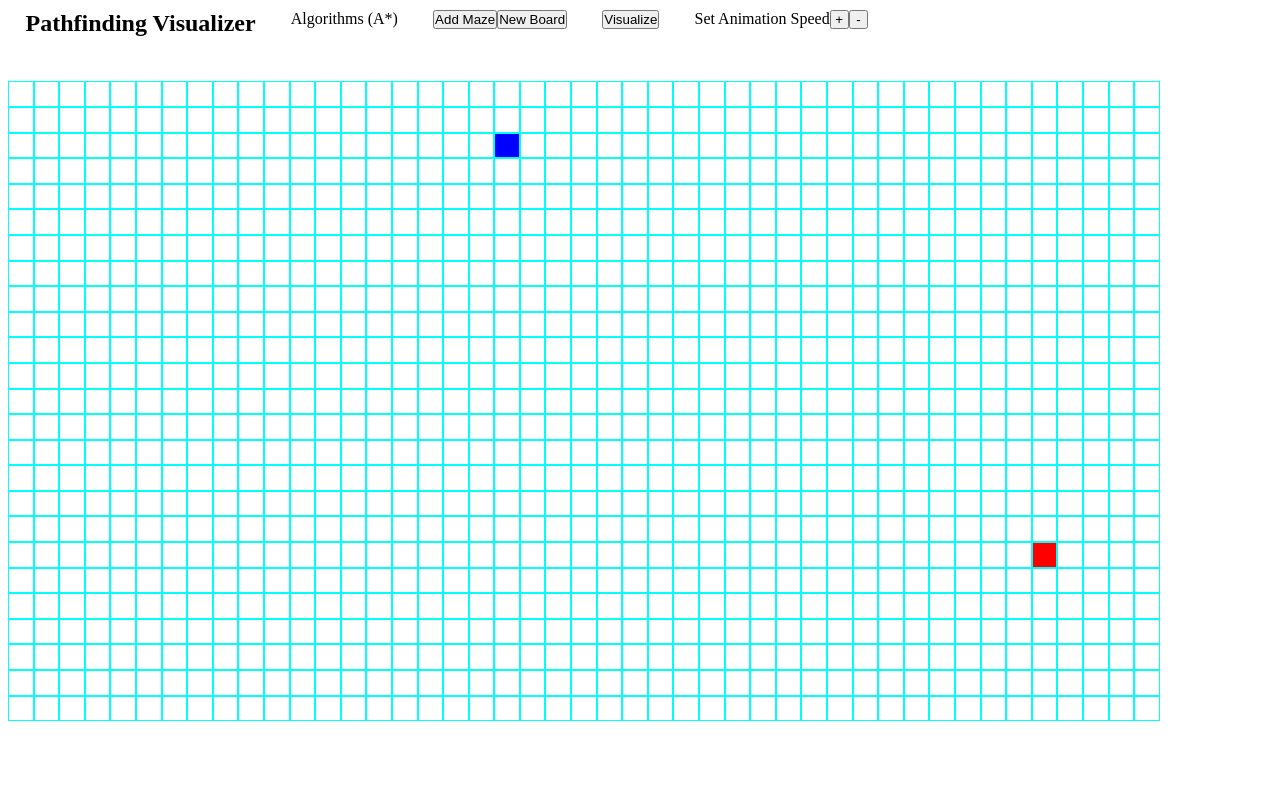
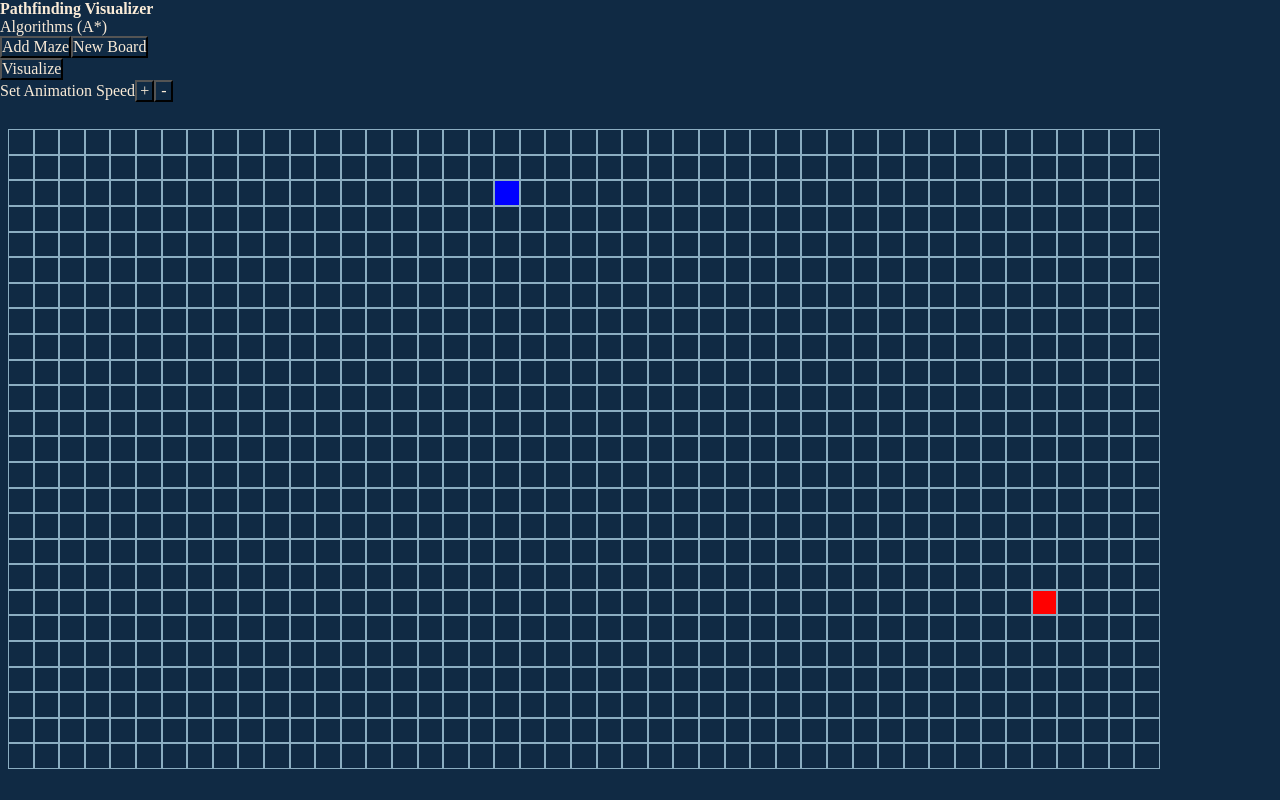
Before and after one commit to asafuli/React-Pathfinding-Visualizer-, a React (Create React App) app: page / in a window 1280 px wide. Built offline with nearby package versions, Linux system fonts and the light colour scheme.

Commit message:
style changes

```diff
--- a/src/App.js
+++ b/src/App.js
@@ -4,6 +4,7 @@ import Navbar from './components/Navbar';
 import IconList from './components/IconList';
 import Grid from './components/Grid';
 import Modal from './components/Modal';
+import Title from './components/Title';
 
 const INCREASE_SPEED = 1;
 const DECREASE_SPEED = -1;
@@ -68,6 +69,7 @@ function App() {
   return (
     <div className='App' onClick={() => handleModalClicked()}>
       <div className='app-header'>
+        <Title></Title>
         <Navbar
           handleVisualizeClick={updateChosenAlgo}
           handleAddMaze={addMaze}
--- a/src/components/Grid.jsx
+++ b/src/components/Grid.jsx
@@ -81,12 +81,12 @@ function Grid({chosenAlgo, maze, clearBoard , handleBoardCleared, updateNoPossib
   }, [triggerCreateBoard])
 
 
-  // Toggle Maze
+  // Create Maze
   useEffect(() => {
 
     if  (board.length > 0){
       let newBoard = [...board];
-      if(maze){
+      if(maze && visited.length === 0){
         for (let row = 0; row < BOARD_ROWS ; row++){
           for (let col = 0; col < BOARD_COLUMNS ; col++){
 
@@ -114,7 +114,7 @@ function Grid({chosenAlgo, maze, clearBoard , handleBoardCleared, updateNoPossib
       //   }
       // }
     }
-  }, [maze, board, board.length, handleMazeCreated]
+  }, [maze, board, board.length, handleMazeCreated, visited.length]
   )
 
   // Clear the board
--- a/src/components/Navbar.jsx
+++ b/src/components/Navbar.jsx
@@ -4,9 +4,6 @@ function Navbar({handleVisualizeClick, handleAddMaze, handleClrMaze,handleSetSpe
 
   return (
     <ul className="navbar-list">
-      <li className="navbar-item">
-        <h2>Pathfinding Visualizer</h2>
-      </li>
       <li className="navbar-item">
         Algorithms (A*)
       </li>
--- /dev/null
+++ b/src/components/Title.jsx
@@ -0,0 +1,11 @@
+import React from 'react'
+
+function Title() {
+  return (
+    <div className='title-wrapper'>
+        <h2 className='title'>Pathfinding Visualizer</h2>
+    </div>
+  )
+}
+
+export default Title
--- a/src/styles.css
+++ b/src/styles.css
@@ -7,6 +7,10 @@
   margin: 0;
   padding: 0;
   box-sizing: border-box;
+  background-color: #102a44;
+  font-family: 'Times New Roman', Times, serif;
+  font-size: 1rem;
+  color: antiquewhite;
 }
 
 .icon-list-wrapper {
@@ -22,14 +26,14 @@
   margin: 0 1rem 0.5rem 1rem;
 }
 
-.navbar-list {
+.vbar-list {
   display: flex;
   flex-direction: row;
   list-style: none;
   padding: 0.5rem;
 }
 
-.navbar-item {
+.vbar-item {
   width: fit-content;
   padding: 0.1rem;
   margin: 0 1rem 0.5rem 1rem;
@@ -53,7 +57,7 @@
 .grid-cell-item {
   width: var(--grid-cell-width);
   height: var(--grid-cell-width);
-  border: 1px solid cyan;
+  border: 1px solid #8badc1;
 }
 
 .grid-cell-item:hover {
@@ -68,7 +72,7 @@
   animation-fill-mode: forwards;
   animation-play-state: running;
   animation-iteration-count: 1;
-  animation-direction: alternate;
+  animation-direction: alterte;
 }
 
 @keyframes visitedAnimation {
@@ -115,7 +119,7 @@
   animation-fill-mode: forwards;
   animation-play-state: running;
   animation-iteration-count: 1;
-  animation-direction: alternate;
+  animation-direction: alterte;
   background-color: black;
 }
 
@@ -153,14 +157,14 @@
   left: 40vw;
   top: 40vh;
   font-size: xx-large;
-  animation-name: noPossiblePathAnimation;
+  animation-me: noPossiblePathAnimation;
   animation-duration: 5s;
   animation-timing-function: linear;
   animation-delay: 0;
   animation-fill-mode: forwards;
   animation-play-state: running;
   animation-iteration-count: 1;
-  animation-direction: alternate;
+  animation-direction: alterte;
   background-color: black;
 }
 
```
